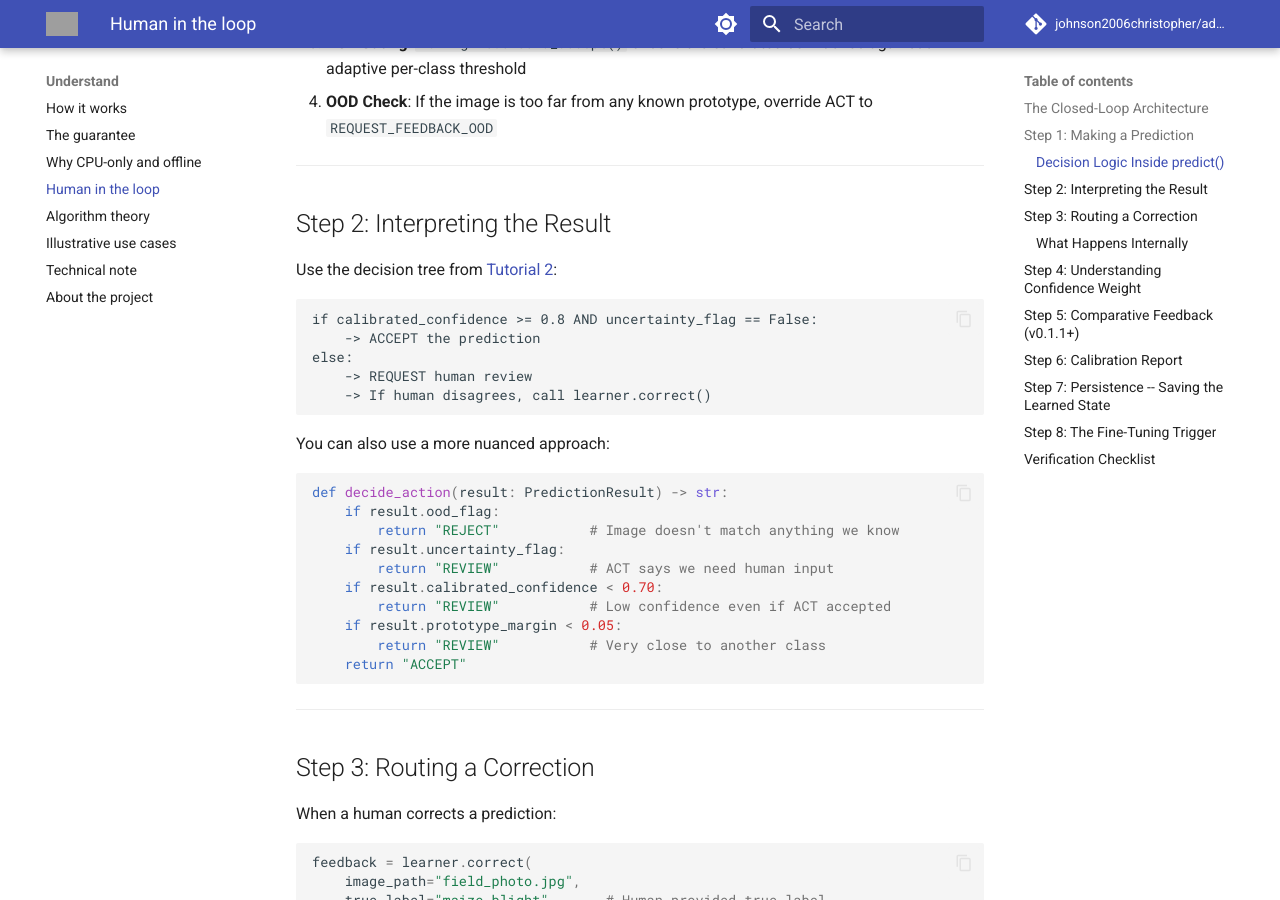
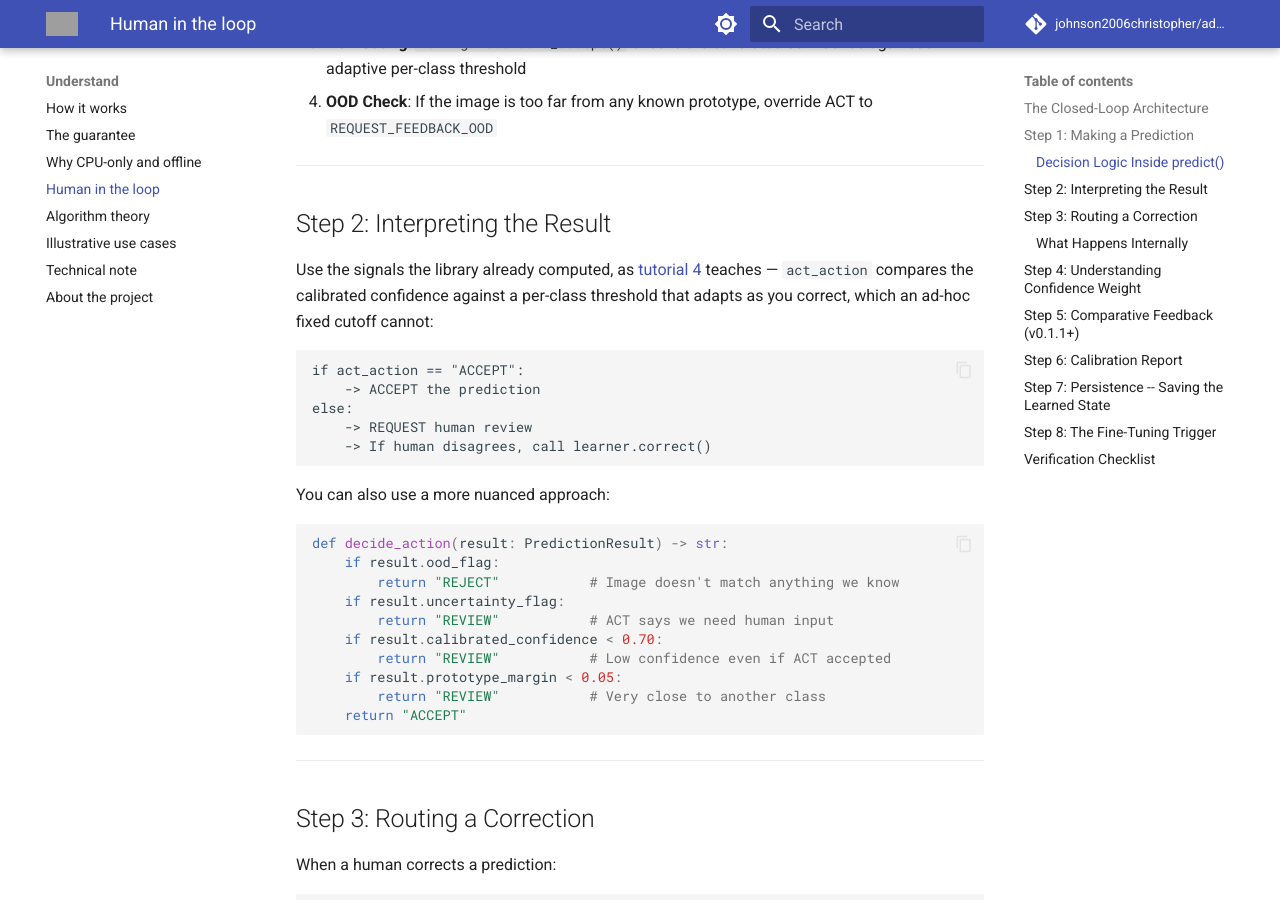
Before and after one commit to johnson2006christopher/adaptshot, an MkDocs documentation site: the page built from docs/understand/human-in-the-loop.md, in a window 1280 px wide and 900 px high, scrolled down 1746 px. Built offline with MkDocs 1.6.1 and Material for MkDocs 9.7.7, drawn with Linux system fonts in a browser that asks for light colours; comment, search, counter and statistics services are not loaded; some of the changed text lies outside the part shown; grey boxes are pictures that could not be loaded.

Commit message:
docs: human-in-the-loop uses act_action, real calibration_report keys, tutorial 4 link (#126)

````diff
--- a/docs/understand/human-in-the-loop.md
+++ b/docs/understand/human-in-the-loop.md
@@ -61,10 +61,10 @@ The pipeline makes three sequential gating decisions:
 
 ## Step 2: Interpreting the Result
 
-Use the decision tree from [Tutorial 2](../tutorials/05-teaching-corrections.md):
+Use the signals the library already computed, as [tutorial 4](../tutorials/04-reading-the-answer.md) teaches — `act_action` compares the calibrated confidence against a per-class threshold that adapts as you correct, which an ad-hoc fixed cutoff cannot:
 
 ```
-if calibrated_confidence >= 0.8 AND uncertainty_flag == False:
+if act_action == "ACCEPT":
     -> ACCEPT the prediction
 else:
     -> REQUEST human review
````
Also changed, not shown: other parts of docs/understand/human-in-the-loop.md (+3 -2 lines).
